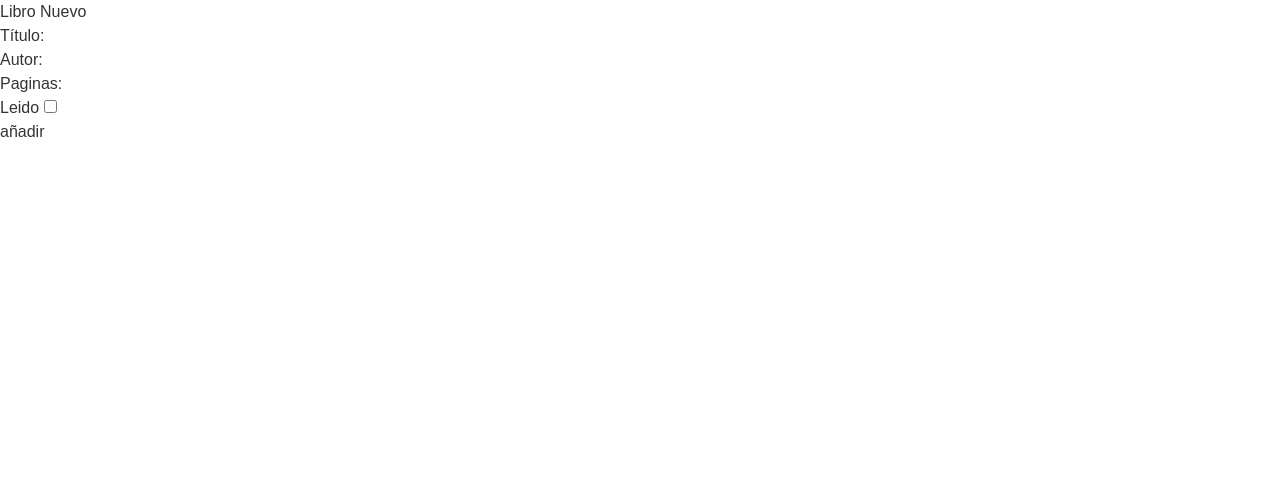
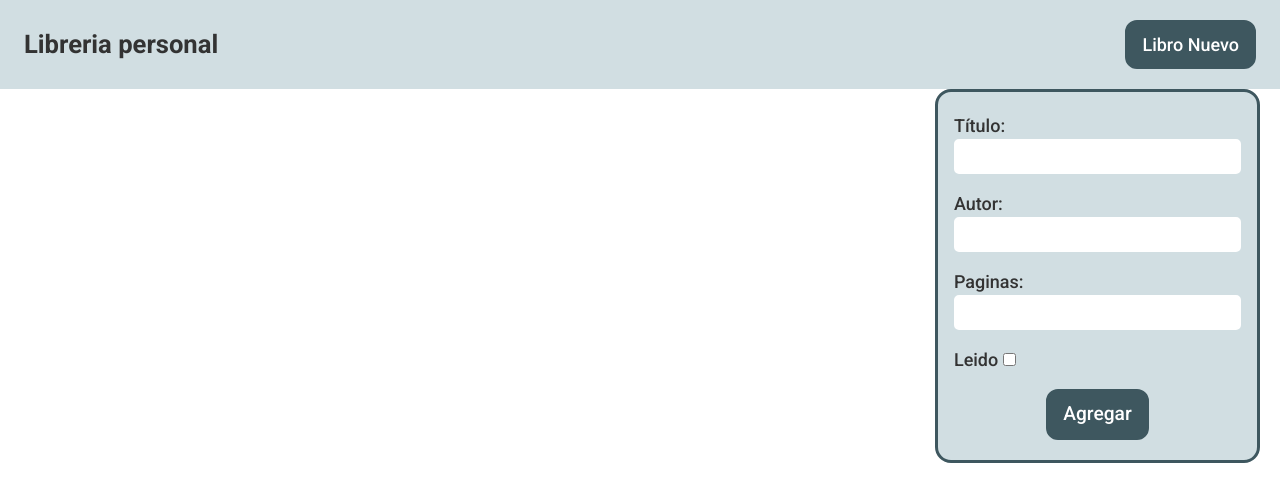
Before and after one commit to diegovhdev/library, a plain HTML site: page index.html in a window 1280 px wide. Drawn offline with Linux system fonts and the light colour scheme.

Commit message:
feat(style): add styles for the book form section
- add style to the book form
- add a header to the book form section
- change the position of the book form to absolute
- change the position of the book form section to relative
- create a class called "btn-style" for the button styles

```diff
--- a/index.html
+++ b/index.html
@@ -3,13 +3,17 @@
 <head>
     <meta charset="UTF-8">
     <meta name="viewport" content="width=device-width, initial-scale=1.0">
+    <link rel="preconnect" href="https://fonts.googleapis.com">
+    <link rel="preconnect" href="https://fonts.gstatic.com" crossorigin>
+    <link href="https://fonts.googleapis.com/css2?family=Roboto:ital,wght@0,400;0,500;0,700;1,400;1,500&display=swap" rel="stylesheet">
     <link rel="stylesheet" href="reset.css">
     <link rel="stylesheet" href="style.css">
     <title>Library</title>
 </head>
 <body>
     <section class="book-form-section">
-        <button id="toggle-book-form-btn" class="toggle-book-form">Libro Nuevo</button>
+        <h1>Libreria personal</h1>
+        <button type="button" id="toggle-book-form-btn" class="toggle-book-form btn-style">Libro Nuevo</button>
         <form action="" id="add-book-form" class="book-form">
             <div>
                 <label for="title">Título:</label>
@@ -27,7 +31,7 @@
                 <label for="read">Leido</label>
                 <input type="checkbox" name="read" id="read">
             </div>
-            <button id="add-book-btn" class="add-book">añadir</button>
+            <button type="button" id="add-book-btn" class="add-book btn-style">Agregar</button>
         </form>
     </section>
     <script src="script.js" defer></script>
--- a/style.css
+++ b/style.css
@@ -0,0 +1,73 @@
+body {
+  font-family: 'Roboto', sans-serif;
+}
+
+/*BOOK FORM SECTION*/
+.book-form-section {
+  display: flex;
+  position: relative;
+  justify-content: space-between;
+  align-items: center;
+  padding: 20px 24px;
+  background-color: #d1dee2;
+}
+
+.book-form-section h1 {
+  font-size: 1.6rem;
+}
+
+.book-form {
+  border: 3px solid #3e575f;
+  background-color: #d1dee2;
+  padding: 20px 16px;
+  border-radius: 16px;
+  position: absolute;
+  display: flex;
+  flex-direction: column;
+  gap: 1rem;
+  font-size: 1.125rem;
+  right: 20px;
+  top: 100%;
+}
+
+.book-form label {
+  font-weight: 500;
+}
+
+.book-form input[type='text'] {
+  border: 2px solid white;
+  border-radius: 5px;
+  padding: 2px;
+  transition: border-color 0.3s;
+  width: 100%;
+}
+
+.book-form input[type='text']:focus {
+  border-color: #89A8B2;
+}
+
+.book-form .btn-style {
+  font-size: 1.2rem;
+}
+
+/*BUTTON STYLES*/
+.btn-style {
+  font-size: 1.125rem;
+  font-weight: 500;
+  border: 3px solid #3e575f;
+  align-self: center;
+  background-color: #3e575f;
+  color: white;
+  padding: 8px 14px;
+  border-radius: 12px;
+  transition: background-color 0.8s;
+}
+
+.btn-style:hover {
+  background-color: #69909d;
+}
+
+.btn-style:active {
+  background-color: #3e575f;
+  transition: background-color 0.4s;
+}
```
